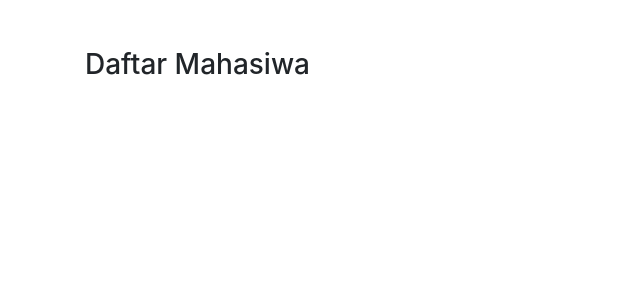
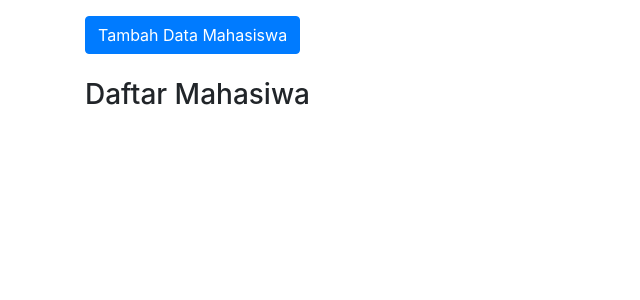
Before and after one commit to michaelherda/rekweb-phpmvc, a PHP site: the page made by app/views/mahasiswa/index.php in a window 1280 px wide. Shown: the part 56-356 px from the top of the page, without its empty margins (0-640 px from the left). Run offline with PHP 8.4, Linux system fonts and the light colour scheme; the template is opened without the code that fills it, so the values that code supplies are empty; some libraries are stand-ins or nearby versions.

Commit message:
Menambahkan modal pada index.php

```diff
--- a/app/views/mahasiswa/index.php
+++ b/app/views/mahasiswa/index.php
@@ -1,6 +1,12 @@
-<div class="container mt-5">
+<div class="container mt-3">
 	<div class="row">
 		<div class="col-6">
+			<button type="button" class="btn btn-primary" data-toggle="modal" data-target="#formModal">
+ 			Tambah Data Mahasiswa
+			</button>
+
+			<br><br>
+
 			<h3>Daftar Mahasiwa</h3>
 					<ul class="list-group">
 						<?php foreach($data['mhs'] as $mhs) : ?>
@@ -15,7 +21,26 @@
 		</div>
 	</div>
 
+</div>
 
 
-
+<!-- Modal -->
+<div class="modal fade" id="exampleModal" tabindex="-1" role="dialog" aria-labelledby="exampleModalLabel" aria-hidden="true">
+  <div class="modal-dialog" role="document">
+    <div class="modal-content">
+      <div class="modal-header">
+        <h5 class="modal-title" id="exampleModalLabel">Modal title</h5>
+        <button type="button" class="close" data-dismiss="modal" aria-label="Close">
+          <span aria-hidden="true">&times;</span>
+        </button>
+      </div>
+      <div class="modal-body">
+        ...
+      </div>
+      <div class="modal-footer">
+        <button type="button" class="btn btn-secondary" data-dismiss="modal">Close</button>
+        <button type="button" class="btn btn-primary">Save changes</button>
+      </div>
+    </div>
+  </div>
 </div>
```
